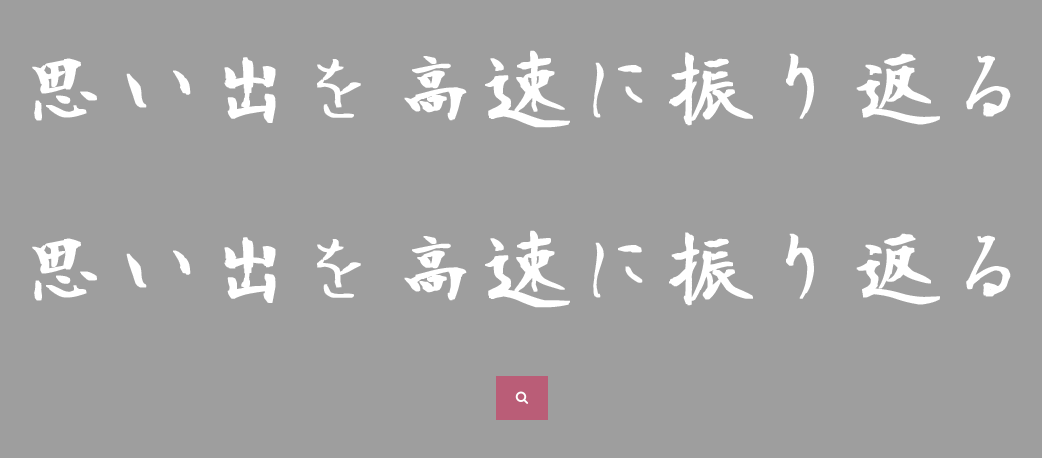
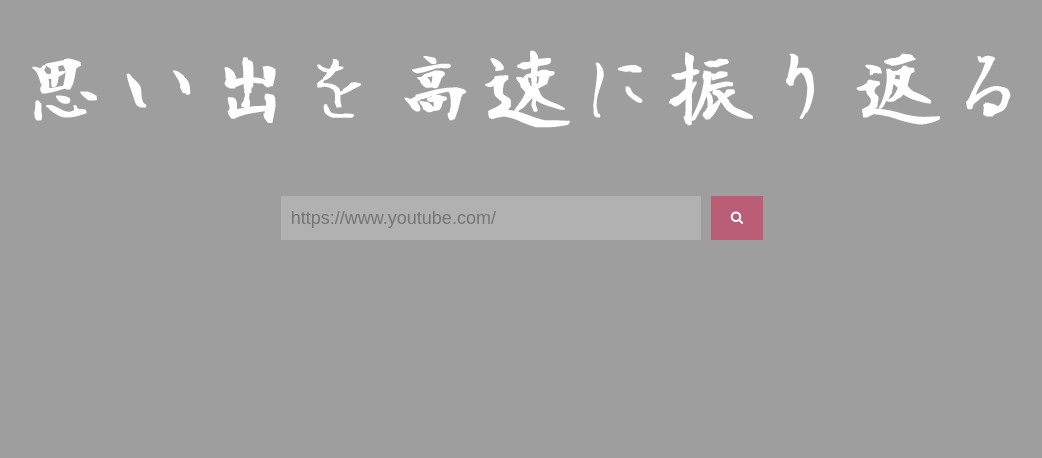
Before and after one commit to AyaEbata/Speedy, a plain HTML site: page index.html in a window 1280 px wide. Shown: the whole page, without its empty margins (123-1165 px from the left). Drawn offline with Linux system fonts and the light colour scheme.

Commit message:
no message

```diff
--- a/index.html
+++ b/index.html
@@ -17,9 +17,10 @@ new WOW().init();
     <div id="container">
       <div id="title"></div>
       <form name="search" action="movie.html">
-      <div id="title" class="wow fadeIn"></div>
+      <div class="wow fadeIn"></div>
       <form name="search" action="movie.html" class="wow zoomIn" data-wow-delay="1s">
         <dl class="search">
+          <dd><input type="text" id="url" name="url" placeholder="https://www.youtube.com/" /></dd>
           <dd><button onclick="form.submit()"><i class="fa fa-search"></i></button></dd>
         </dl>
       </form>
```
